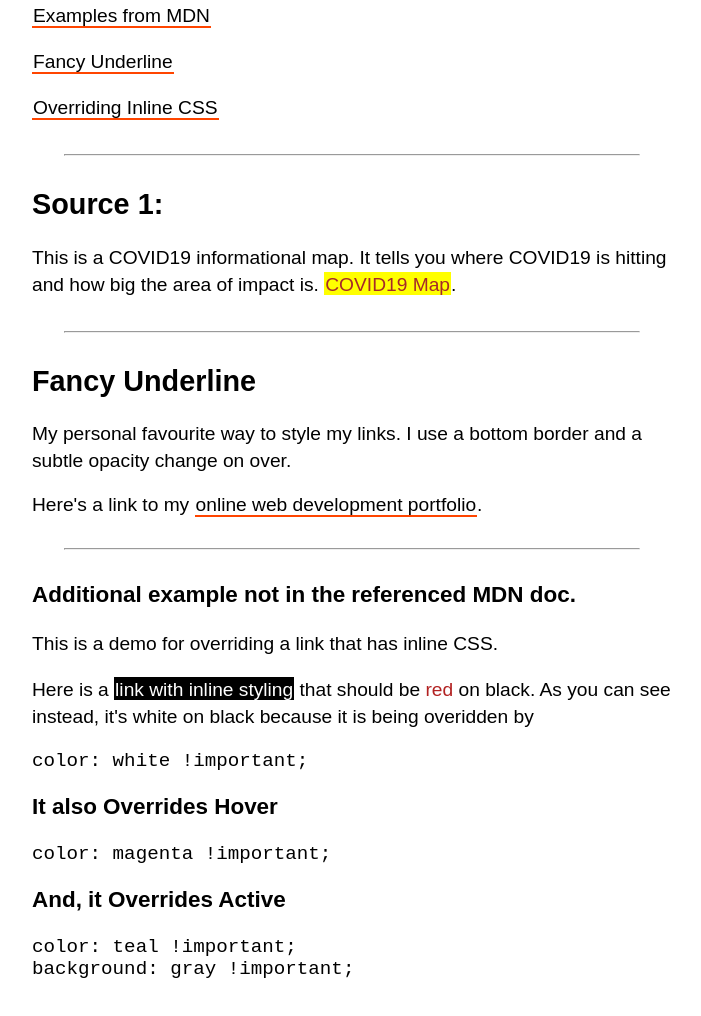
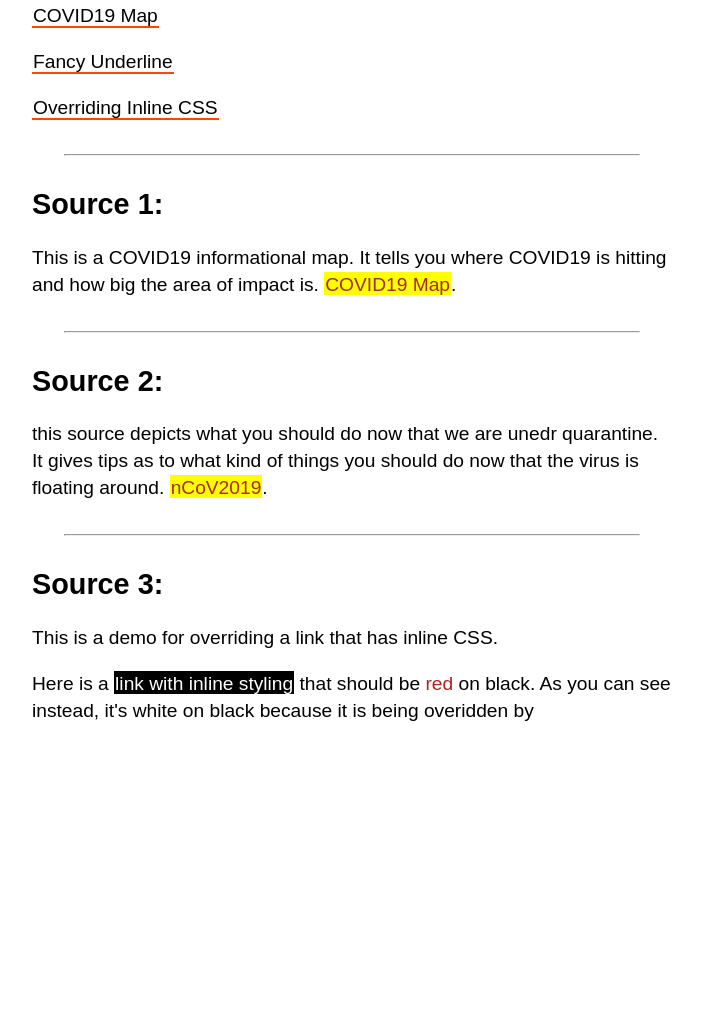
Before and after one commit to jzara3115/intersession, a plain HTML site: page intersession.html in a window 1280 px wide. Shown: the part 102-1118 px from the top of the page, without its empty margins (288-989 px from the left). After the commit the page ends 875 px from the top, so only its background shows below. Drawn offline with Linux system fonts and the light colour scheme.

Commit message:
Update intersession.html

```diff
--- a/intersession.html
+++ b/intersession.html
@@ -9,7 +9,7 @@
 	<h2>Important COVID19 Links</h2>
 
 <p>
-  <a class="fancy-underline" href="#mdn">Examples from MDN</a>
+  <a class="fancy-underline" href="#mdn">COVID19 Map</a>
 </p>
 
 <p>
@@ -33,29 +33,18 @@
 
 <hr>
 
-<h2 id="fancy">Fancy Underline</h2>
-<p>My personal favourite way to style my links. I use a bottom border and a subtle opacity change on over.</p>
-
-Here's a link to my <a class="fancy-underline" href="https://caughtmyeye.dev/webdev/" target="_blank" title="check out my stuff!">online web development portfolio</a>.
+<h2 id="fancy">Source 2:</h2>
+<p> this source depicts what you should do now that we are unedr quarantine. It gives tips as to what kind of things you should do now that the virus is floating around.
+<a id="ms-link" href="https://www.cdph.ca.gov/Programs/CID/DCDC/Pages/Immunization/ncov2019.aspx" target="_blank">nCoV2019</a>.
 
 <hr>
 
-<h3 id="overriding">Additional example not in the referenced MDN doc.</h3>
+<h2>Source 3:</h2>
 
 <p>This is a demo for overriding a link that has inline CSS.</p>
 
 <p>Here is a <a id="new-link" style="color: firebrick; background: black;" href="#">link with inline styling</a> that should be <span style="color: firebrick;">red</span> on black. As you can see instead, it's white on black because it is being overidden by</p>
 
-<pre>color: white !important;</pre>
-
-<h3>It also Overrides Hover</h3>
-<pre>color: magenta !important;</pre>
-
-<h3>And, it Overrides Active</h3>
-<pre>
-color: teal !important;
-background: gray !important;
-</pre>
 
 	</body>
 	</html>
```
